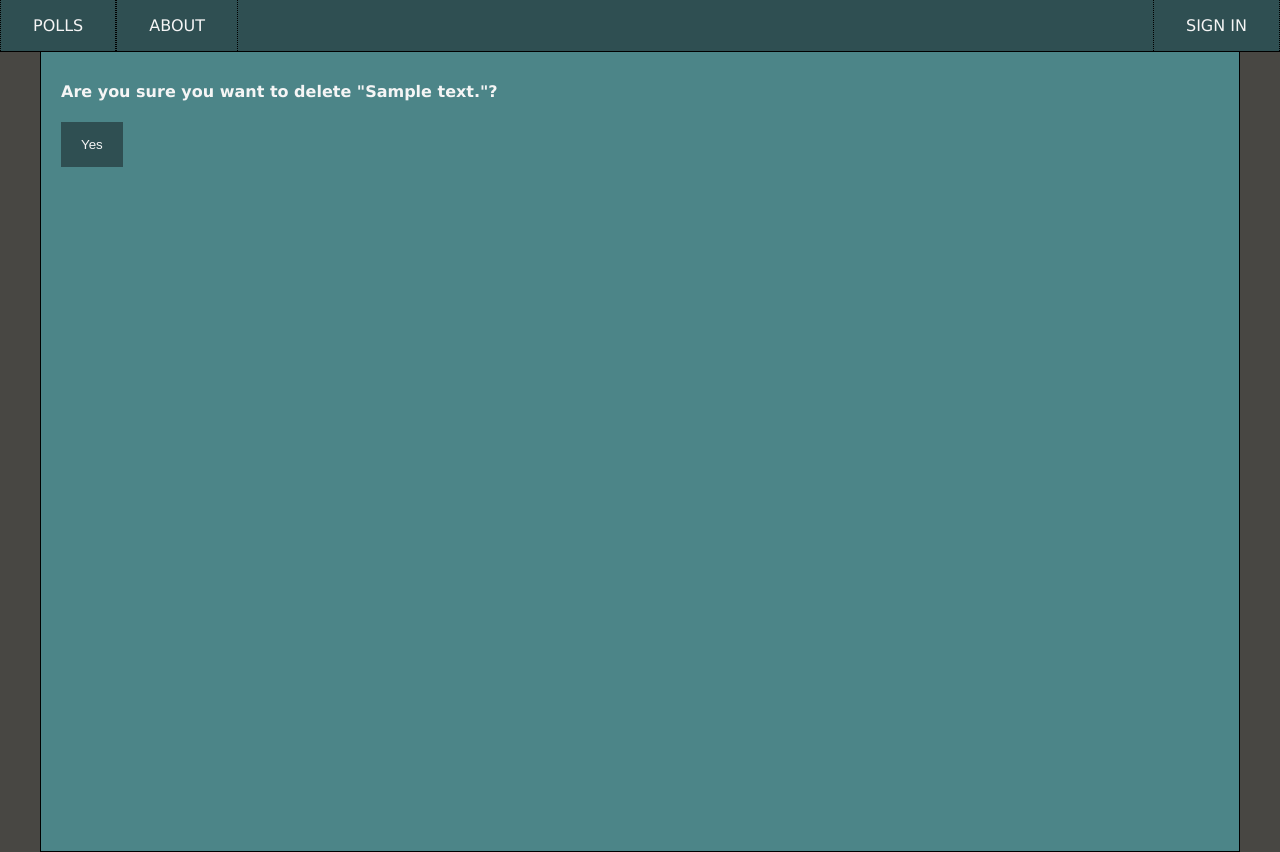
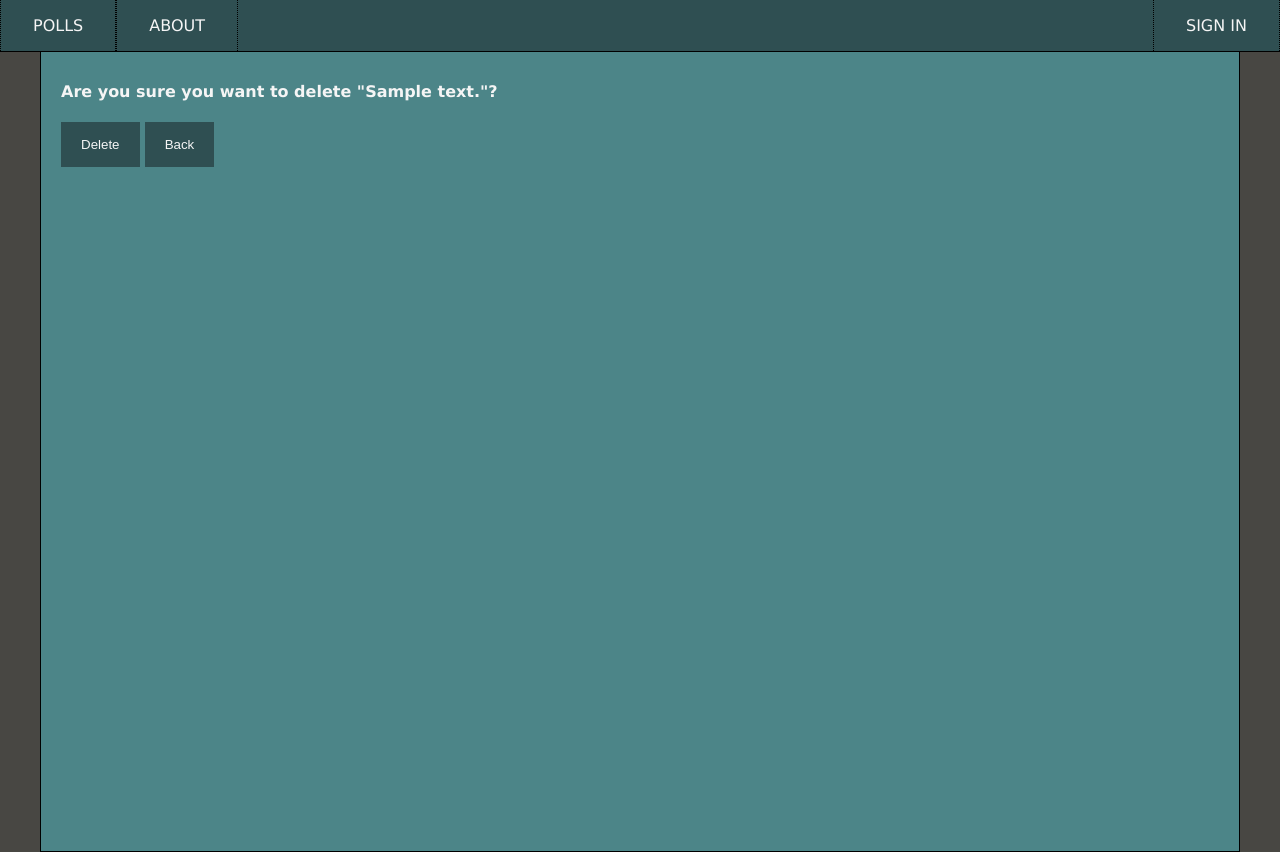
Before and after one commit to Rokudoku/Django-Strawpoll-WebApp, a Django app: page /polls/1/delete/ in a window 1280 px wide. Shown: the part 101-953 px from the top of the page. Run offline with Django 3.2, Linux system fonts and the light colour scheme; tables that the repository leaves empty hold one stand-in row (values such as "Sample post"); some libraries are stand-ins or nearby versions.

Commit message:
Styling and jquery.
Color changes.
Button in confirm_delete to go back that is right next to the delete button.
Needed to make a horizontal button group class for this.

```diff
--- a/polls/static/polls/css/style.css
+++ b/polls/static/polls/css/style.css
@@ -183,6 +183,13 @@ MODULE
     margin: 10px 0;
 }
 
+.btn-group-horizontal {
+    /*display: inline-block;*/
+}
+.btn-group-horizontal button {
+    display: inline;
+}
+
 .container {
     margin: 30px 20px;
 }
@@ -262,7 +269,7 @@ MODULE
 }
 
 .result {
-    background-color: cornflowerblue;
+    background-color: #2f4f52;
     padding-right: 0.5em;
     text-align: end;
 }
--- a/polls/templates/polls/confirm_delete.html
+++ b/polls/templates/polls/confirm_delete.html
@@ -8,9 +8,24 @@
 
         <form action="" method="post">{% csrf_token %}
             <h4>Are you sure you want to delete "{{ object }}"?</h4>
-            <button class="btn" type="submit" value="Confirm">Yes</button>
+            <div class="btn-group-horizontal">
+                <button class="btn" type="submit" value="Confirm">Delete</button>
+                <button class="btn" id="no-btn" type="button" value="No">Back</button>
+            </div>
         </form>
 
     </div>
 
 {% endblock %}
+
+{% block scripts %}
+    <script>
+    $(function() {
+        'use strict';
+        /* Go back to my_polls */
+        $('#no-btn').click(function() {
+           window.history.back();
+        });
+    });
+    </script>
+{% endblock %}
```
